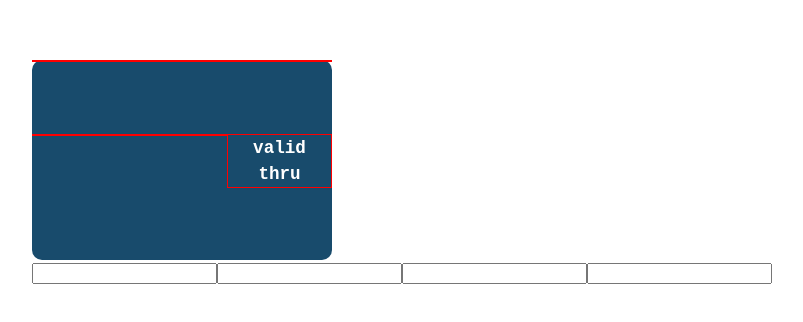
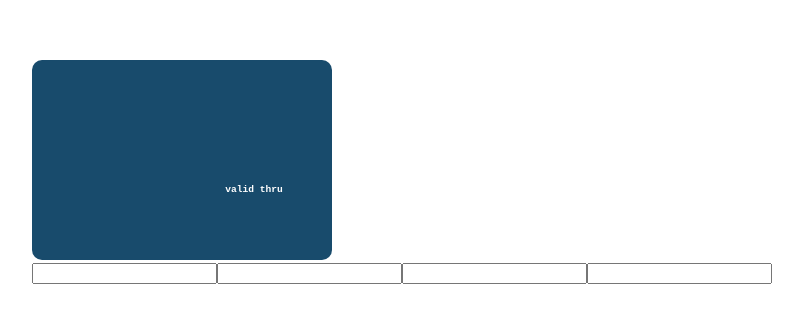
Before and after one commit to iassia/react-playground, a React (Vite) app: page / in a window 1280 px wide. Shown: the part 228-550 px from the top of the page, without its empty margins (238-1041 px from the left). Built offline with nearby package versions, Linux system fonts and the light colour scheme.

Commit message:
feat: improve front face style

```diff
--- a/src/components/credit-card/FrontFace.tsx
+++ b/src/components/credit-card/FrontFace.tsx
@@ -4,31 +4,38 @@ import CardFace from './CardFace.tsx'
 const CardFront = styled(CardFace)`
   background-color: rgb(24, 75, 108);
   font-weight: bold;
-  display: flex;
-  flex-wrap: wrap;
-  justify-content: flex-start;
-  align-items: flex-start;
+  display: grid;
+  grid-template-columns: 60% 40%;
+  grid-template-rows: 30% 30% 40%;
+  padding: 10%;
+  box-sizing: border-box;
+  text-align: left;
 `
 
-const Number = styled.span`
-  width: 100%;
-  display: inline-block;
-  font-size: 1.4rem;
-  border: #f00 1px solid;
+const LogoArea = styled.div`
+  grid-column: 1 / span 2;
 `
 
-const Name = styled.span`
-  font-size: 1.1rem;
-  display: inline-block;
-  flex: 1 60%;
-  border: #f00 1px solid;
+const Number = styled.div`
+  font-size: 1.4rem;
+  grid-column: 1 / span 2;
 `
 
-const ValidThru = styled.span`
+const Name = styled.div`
   font-size: 1.1rem;
-  display: inline-block;
-  flex: 1 30%;
-  border: #f00 1px solid;
+  grid-column: 1;
+  overflow: hidden;
+  text-overflow: ellipsis;
+`
+
+const ValidThru = styled.div`
+  font-size: 1.1rem;
+  grid-column: 2;
+  text-align: center;
+
+  & > span {
+    font-size: 0.6rem;
+  }
 `
 
 interface CreditCardProps {
@@ -40,6 +47,7 @@ interface CreditCardProps {
 const FrontFace = ({ name, number, validThru }: CreditCardProps) => {
   return (
     <CardFront>
+      <LogoArea />
       <Number>{number}</Number>
       <Name>{name}</Name>
       <ValidThru>
```
